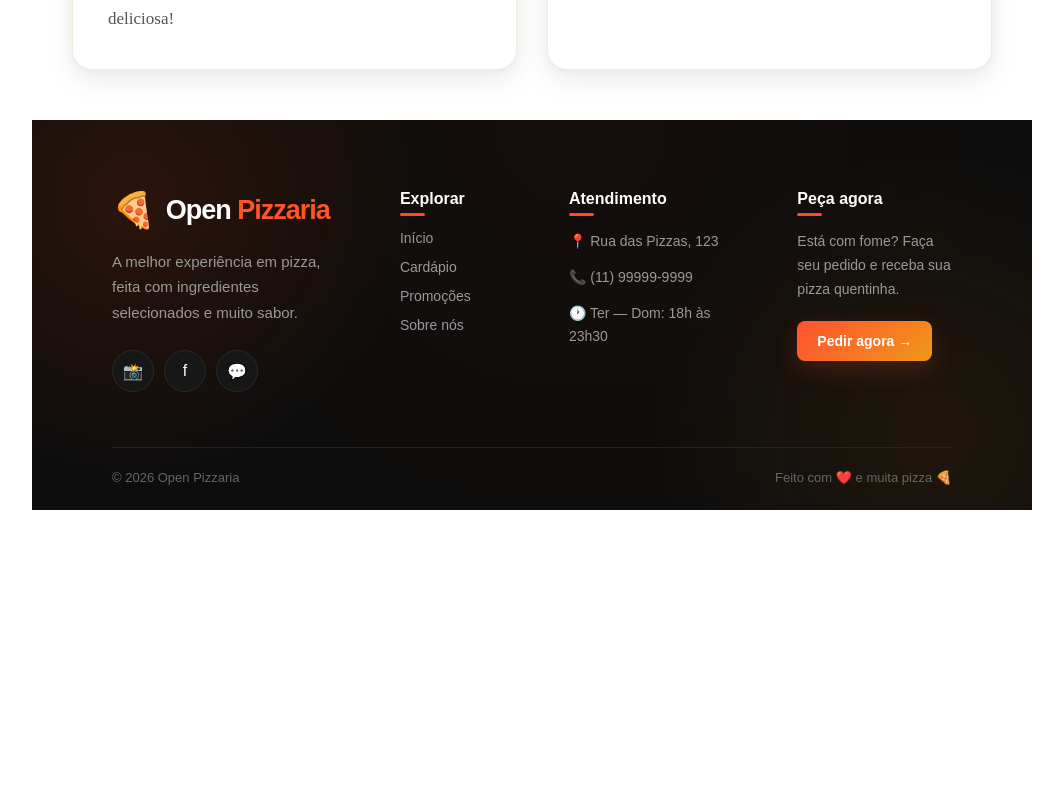
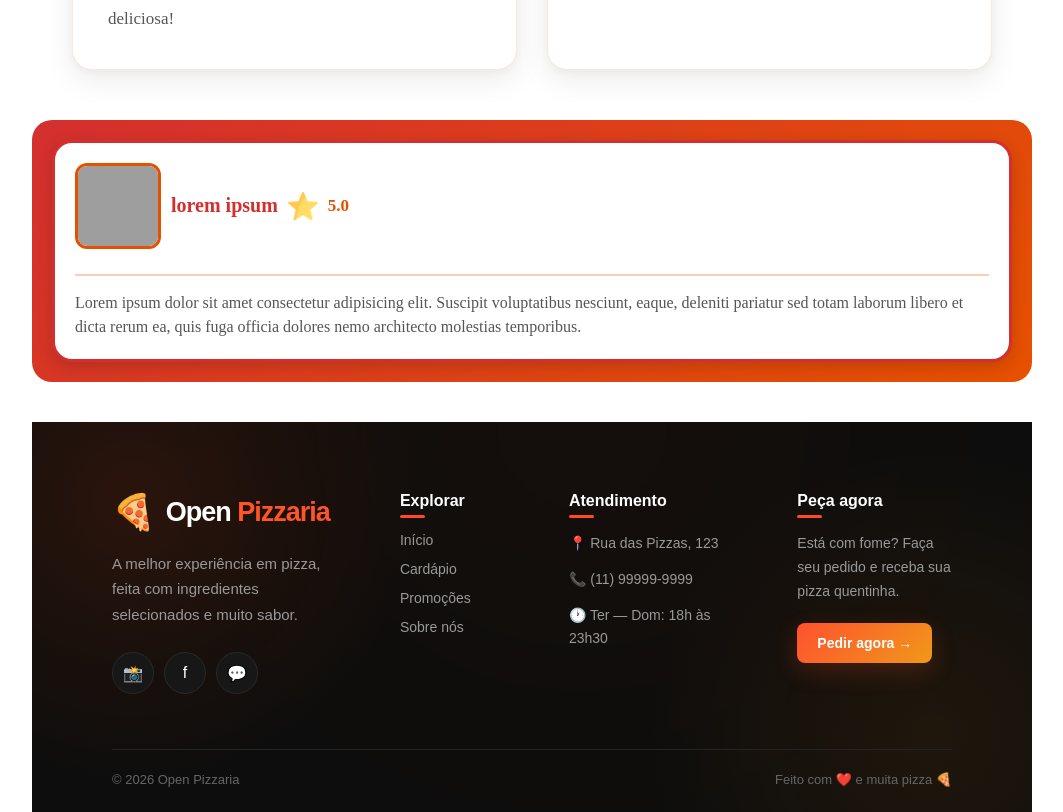
Before and after one commit to Brenosilvxz/domando-gpt, a React (Vite) app in the folder open-pizzaria/: page / in a window 1280 px wide. Shown: the part 980-1792 px from the top of the page, without its empty margins (108-1171 px from the left). Before the commit the page ends 1490 px from the top, so only its background shows below. Built offline with nearby package versions, Linux system fonts and the light colour scheme; grey boxes are pictures that could not be loaded.

Commit message:
feat: criando previa de feedbacks

```diff
--- a/open-pizzaria/src/App.jsx
+++ b/open-pizzaria/src/App.jsx
@@ -2,9 +2,11 @@ import Header from "./Components/Header";
 import Menu from "./Components/Menu";
 import Banner from "./Components/Banner";
 import Cards from "./Components/Cards";
+import FeedBack from "./Components/FeedBack";
 import Footer from "./Components/Footer";
 
 import "./Global.css";
+
 function App() {
   return (
     <div className="container">
@@ -20,6 +22,8 @@ function App() {
 
       <Cards />
 
+      <FeedBack />
+
       <Footer />
     </div>
   );
--- /dev/null
+++ b/open-pizzaria/src/Components/FeedBack/FeedBack.css
@@ -0,0 +1,92 @@
+.feedBack {
+    display: flex;
+    flex-wrap: wrap;
+    gap: 20px;
+
+    width: 100%;
+    max-width: 1000px;
+
+    margin: 40px auto;
+    padding: 20px;
+
+    box-sizing: border-box;
+
+    background: linear-gradient(135deg, #d32f2f, #e65100);
+
+    border-radius: 20px;
+}
+
+/* Cada comentário */
+.contentBack {
+    flex: 1 1 450px;
+
+    display: flex;
+    flex-wrap: wrap;
+    align-items: center;
+
+    gap: 10px;
+
+    padding: 20px;
+
+    box-sizing: border-box;
+
+    background-color: white;
+
+    border: 3px solid #d32f2f;
+    border-radius: 20px;
+
+    box-shadow: 0 5px 15px rgba(0, 0, 0, 0.15);
+}
+
+/* PRIMEIRA imagem = avatar */
+.contentBack > img:first-child {
+    width: 80px;
+    height: 80px;
+
+    min-width: 80px;
+    min-height: 80px;
+
+    object-fit: cover;
+
+    border-radius: 12px;
+
+    border: 3px solid #e65100;
+}
+
+/* Nome */
+.contentBack h1 {
+    margin: 0;
+
+    color: #d32f2f;
+
+    font-size: 20px;
+}
+
+/* Estrela */
+.contentBack > img:not(:first-child) {
+    width: 30px;
+    height: 30px;
+
+    object-fit: contain;
+}
+
+/* Nota */
+.contentBack strong {
+    color: #e65100;
+
+    font-size: 17px;
+}
+
+/* Comentário */
+.contentBack p {
+    width: 100%;
+
+    margin: 15px 0 0;
+    padding-top: 15px;
+
+    border-top: 2px solid #ffccbc;
+
+    color: #555;
+
+    line-height: 1.5;
+}
--- /dev/null
+++ b/open-pizzaria/src/Components/FeedBack/index.jsx
@@ -0,0 +1,28 @@
+import "./FeedBack.css"
+
+import estrela from "../../assets/estrela.png";
+
+
+const FeedBack = () => {
+  return (
+    <section className="feedBack">
+      <article className="contentBack">
+        <img
+          src="https://fastly.picsum.photos/id/804/80/80.jpg?hmac=RMdFQs-Toh0R-4bJhc1U-mBMitehq4T_d6sDWVNh8PI"
+          alt=""
+        />
+        <h1>lorem ipsum</h1>
+        <img src={estrela} width="30" height="30" alt="" />
+        <strong>5.0</strong>
+        <p>
+          Lorem ipsum dolor sit amet consectetur adipisicing elit. Suscipit
+          voluptatibus nesciunt, eaque, deleniti pariatur sed totam laborum
+          libero et dicta rerum ea, quis fuga officia dolores nemo architecto
+          molestias temporibus.
+        </p>
+      </article>
+    </section>
+  );
+};
+
+export default FeedBack;
```
Also changed, not shown: open-pizzaria/src/assets/estrela.png (added).
